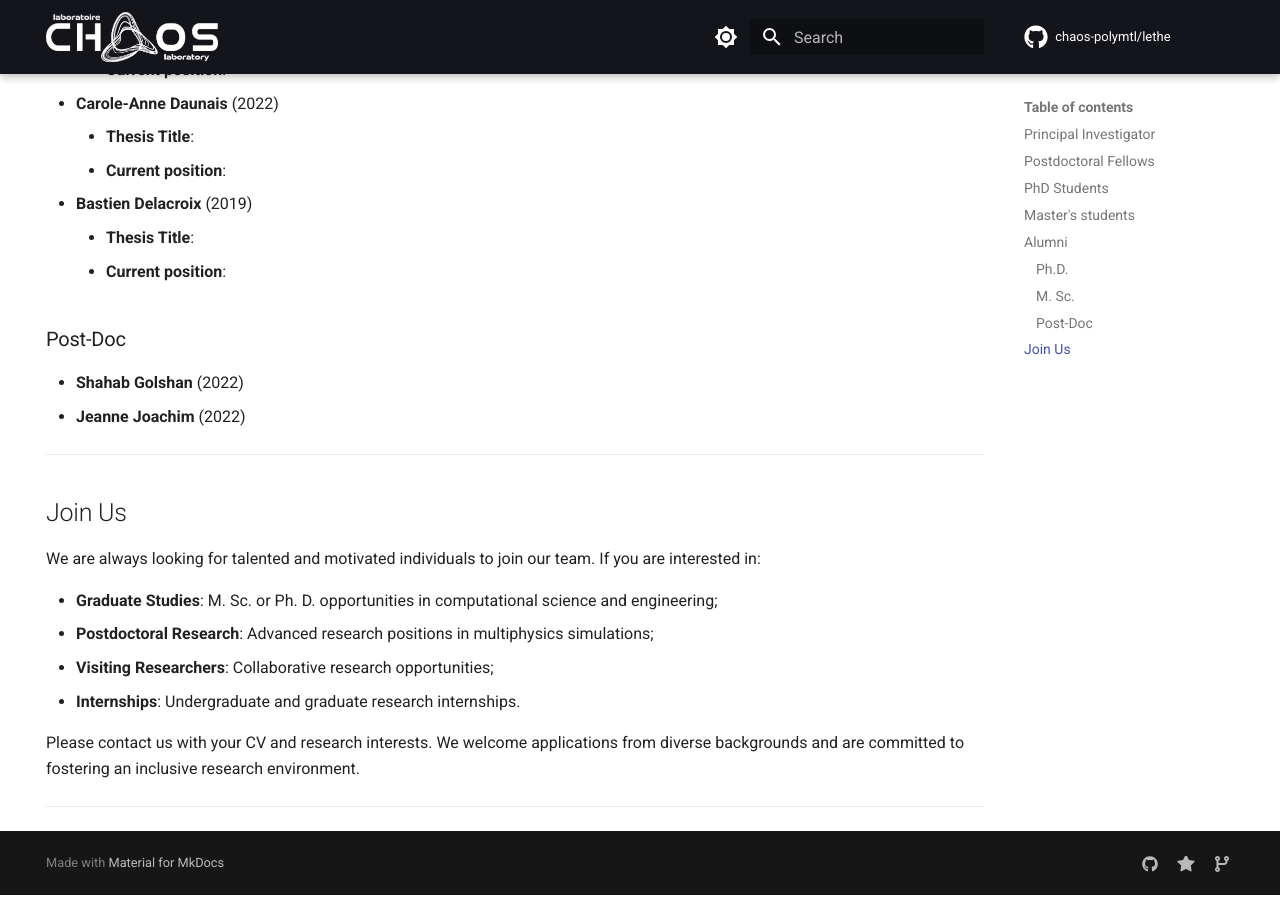
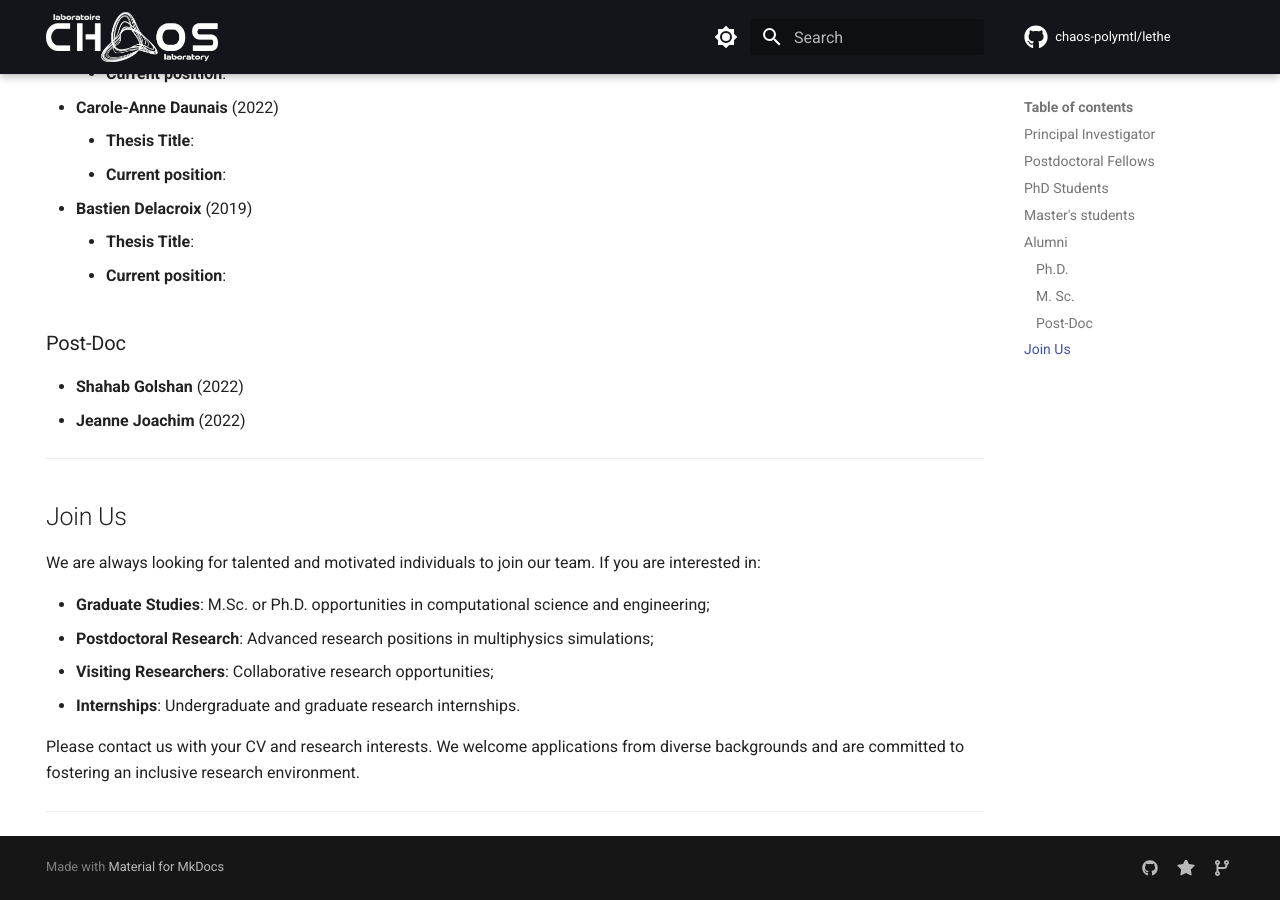
Before and after one commit to chaos-polymtl/chaos-lab, an MkDocs documentation site: the page built from docs/team.md, in a window 1280 px wide and 900 px high, scrolled down 6565 px. Built offline with MkDocs 1.6.1 and Material for MkDocs 9.7.7, drawn with Linux system fonts in a browser that asks for light colours; comment, search, counter and statistics services are not loaded; some of the changed text lies outside the part shown.

```diff
--- a/docs/team.md
+++ b/docs/team.md
@@ -214,7 +214,7 @@ TODO
 <p class="team-card-position">Master's Student</p>
 <p class="team-card-research">
 <strong>Research Project:</strong>
-<small>Control strategies for an active cooling system.</small></p>
+<small>Control strategies for an active cooling system.</small>
 </p>
 </div>
 </div>
@@ -242,7 +242,7 @@ TODO
 <p class="team-card-position">Master's Student</p>
 <p class="team-card-research">
 <strong>Research Project:</strong>
-<small>Computational modeling of acoustically driven particle-laiden flows.</small></p>
+<small>Computational modeling of acoustically driven particle-laiden flows.</small>
 </p>
 </div>
 </div>
@@ -339,7 +339,7 @@ We are proud of our alumni who have gone on to successful careers in academia an
 
 We are always looking for talented and motivated individuals to join our team. If you are interested in:
 
-- **Graduate Studies**: M. Sc. or Ph. D. opportunities in computational science and engineering;
+- **Graduate Studies**: M.Sc. or Ph.D. opportunities in computational science and engineering;
 - **Postdoctoral Research**: Advanced research positions in multiphysics simulations;
 - **Visiting Researchers**: Collaborative research opportunities;
 - **Internships**: Undergraduate and graduate research internships.
```
Also changed, not shown: other parts of docs/team.md (+1 -1 lines), 1 other file.
